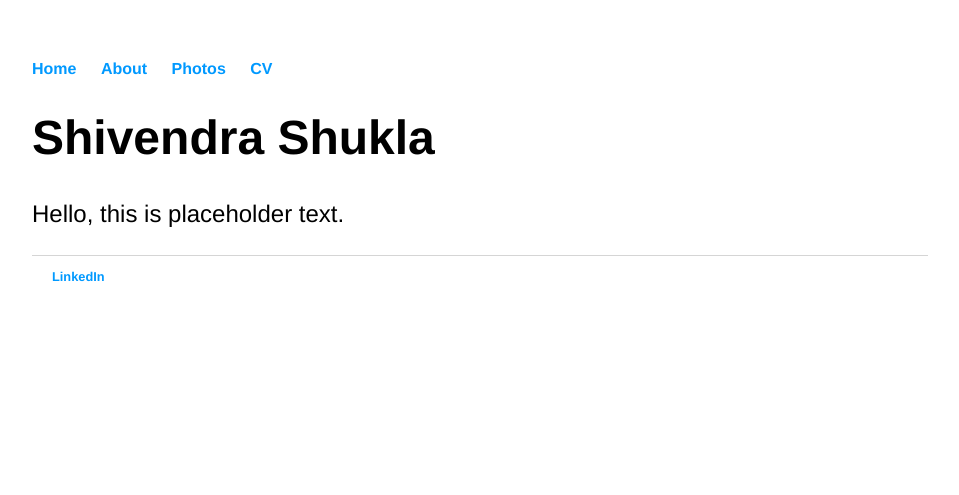
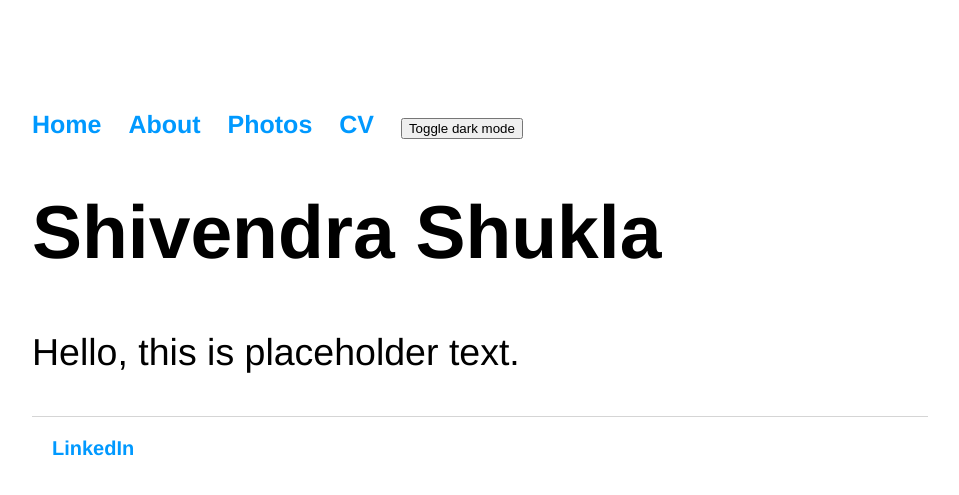
Before and after one commit to thatshivendrashukla/thatshivendrashukla.github.io, a Jekyll site: the page built from index.html, in a window 1280 px wide. Shown: the top 495 px of the page, without its empty margins (160-1119 px from the left). Built offline with Jekyll 4.4.1, drawn with Linux system fonts in a browser that asks for light colours.

Commit message:
Update default.html

```diff
--- a/_layouts/default.html
+++ b/_layouts/default.html
@@ -7,6 +7,20 @@
 			<!-- link to various favicons -->
 			{% include favicons.html %}
 			{% include ga.html %}
+			<!--themes-->
+			<style>
+body {
+  padding: 25px;
+  background-color: white;
+  color: black;
+  font-size: 25px;
+}
+
+.dark-mode {
+  background-color: black;
+  color: white;
+}
+</style>
 		</head>
 		<body>
 			<nav>
@@ -15,6 +29,13 @@
 		        	<li><a href="/about">About</a></li>
 					<li><a href="/photos">Photos</a></li>
 	        		<li><a href="/cv">CV</a></li>
+					<button onclick="myFunction()">Toggle dark mode</button>
+					<script>
+function myFunction() {
+   var element = document.body;
+   element.classList.toggle("dark-mode");
+}
+</script>
 
 	    		</ul>
 			</nav>
```
